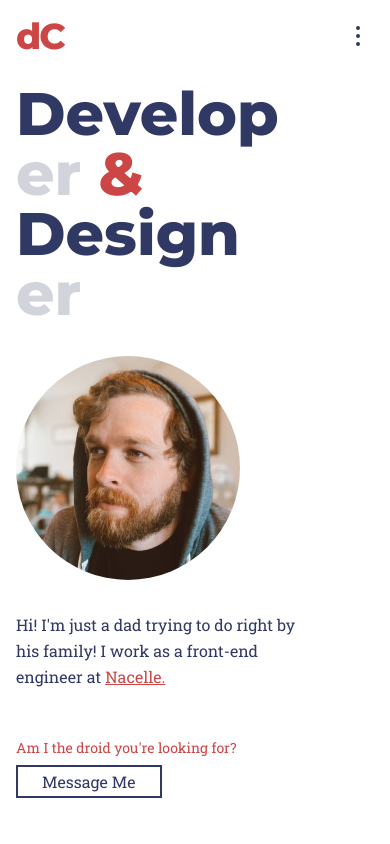
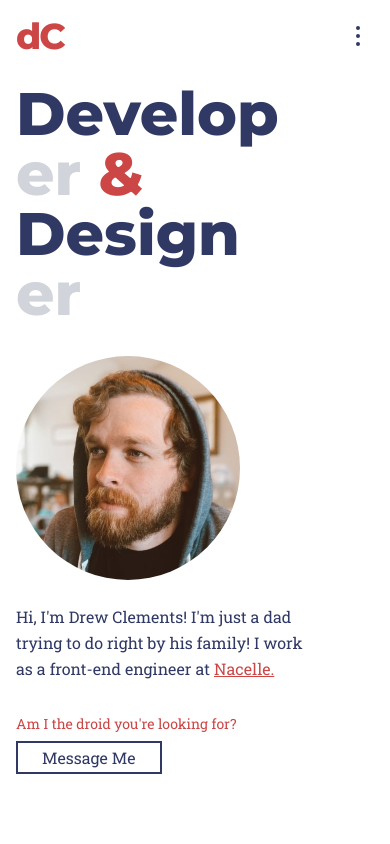
Before and after one commit to drewclem/drewclem.github.io, a SvelteKit app: page / in a window 390 px wide. Shown: the top 844 px of the page. Built offline with nearby package versions, Linux system fonts and the light colour scheme.

Commit message:
mobile nav working

```diff
--- a/package.json
+++ b/package.json
@@ -25,5 +25,8 @@
 		"typescript": "^4.7.4",
 		"vite": "^3.0.4"
 	},
-	"type": "module"
+	"type": "module",
+	"dependencies": {
+		"wicg-inert": "^3.1.2"
+	}
 }
--- a/src/lib/header.svelte
+++ b/src/lib/header.svelte
@@ -1,11 +1,26 @@
 <script>
   import NavItem from '$lib/nav-item.svelte'
+	import {isMobileNavOpen} from './../store.js'
 
-	let isMobileNavOpen = false
+	export /**
+					* @type {any}
+					*/
+					let isNavOpen
 
+					/**
+					 * @param {boolean} data
+					 */
 	function toggleNav(data) {
-		isMobileNavOpen = data
+		const mainEl = document.querySelector('#main')
+		isMobileNavOpen.update(value => data)
+
+		if(data) {
+			mainEl?.setAttribute('inert', 'true')
+		} else {
+			mainEl?.removeAttribute('inert')
+		}
 	}
+
 </script>
 
 <header
@@ -43,6 +58,7 @@
 			>
 
 			<button on:click={() => toggleNav(true)} type="button">
+				<span class="sr-only">Open mobile menu</span>
 				<svg
 					xmlns="http://www.w3.org/2000/svg"
 					viewBox="0 0 24 24"
@@ -59,14 +75,15 @@
 		</div>
 
 		<nav
-			class={`${isMobileNavOpen ? 'translate-x-0' : 'translate-x-full'} transition duration-150 ease-in-out absolute right-0 top-0 w-full h-screen z-50 flex`}
+			class={`${isNavOpen ? 'translate-x-0' : 'translate-x-full'} transition duration-150 ease-in-out absolute right-0 top-0 w-full h-screen z-50 flex`}
 		>
-			<div>
+			<div on:click={() => toggleNav(false)}>
 				<button
 					class="bg-white drop-shadow-md mr-4 h-12 w-12 ml-4 mt-4 flex justify-center items-center rounded-full"
 					on:click={() => toggleNav(false)}
 					type="button"
 				>
+					<span class="sr-only">Close mobile menu</span>
 					<svg
 						xmlns="http://www.w3.org/2000/svg"
 						fill="none"
@@ -93,8 +110,7 @@
 			</ul>
 		</nav>
 		<div
-			class={`${isMobileNavOpen ? 'opacity-50 inset-0' : 'opacity-0'} bg-black absolute h-screen pointer-events-none transition duration-150 ease-in-out z-10`}
-			on:click={() => toggleNav(false)}
+			class={`${isNavOpen ? 'opacity-50 inset-0' : 'opacity-0'} bg-black absolute h-screen pointer-events-none transition duration-150 ease-in-out z-10`}
 		/>
 	</div>
 </header>
--- a/src/routes/+layout.svelte
+++ b/src/routes/+layout.svelte
@@ -1,12 +1,33 @@
 <script>
   import '../app.css'
   import Header from '$lib/header.svelte'
+	import "wicg-inert"
+
+	import { isMobileNavOpen } from './../store.js'
+
+	/**
+	* @type {boolean}
+	*/
+	let isNavOpen;
+
+	const unsubscribe = isMobileNavOpen.subscribe(value => {
+		isNavOpen = value
+	})
+
+	const handleKeydown = (/** @type {{ key: string; }} */ e) => {
+		if (e.key === 'Escape' && isNavOpen) {
+			isMobileNavOpen.update(value => false)
+		}
+	}
+
+
 </script>
 
-<div class="text-blue-900 font-body overflow-x-hidden">
-	<Header />
+<svelte:window on:keydown={handleKeydown} />
 
-	<main class="md:ml-48 px-4 mt-24 lg:mt-20 lg:px-0 pb-32">
+<div class={`${isNavOpen ? 'h-screen' : ''} text-blue-900 font-body overflow-x-hidden`}>
+	<Header {isNavOpen} />
+	<main id="main" class="md:ml-48 px-4 mt-24 lg:mt-20 lg:px-0 pb-32">
 		<div class="w-full max-w-3xl mx-auto">
 			<slot />
 		</div>
--- a/src/routes/+page.svelte
+++ b/src/routes/+page.svelte
@@ -25,7 +25,7 @@
 						</span>
 					</h1>
 
-					<div class="md:hidden block w-3/4 mb-8">
+					<div class="md:hidden block w-3/4 mb-6">
 						<div class="rounded-full overflow-hidden">
 							<img
 								src={imgSrc}
@@ -37,7 +37,8 @@
 					</div>
 
 					<p class="leading-relaxed text-blue-900 md:w-4/5">
-						Hi! I'm just a dad trying to do right by his family! I work as a front-end engineer at
+						Hi<span class="lg:hidden">, I'm Drew Clements</span>! I'm just a dad trying to do right
+						by his family! I work as a front-end engineer at
 
 						<a
 							class="text-red-500 underline"
@@ -61,7 +62,7 @@
 			</div>
 		</div>
 
-		<p class="mt-12 mb-3 text-sm text-red-500">Am I the droid you're looking for?</p>
+		<p class="mt-8 lg:mt-12 mb-3 text-sm text-red-500">Am I the droid you're looking for?</p>
 		<a href="/contact" class="btn no-underline">Message Me</a>
 	</section>
 
--- /dev/null
+++ b/src/store.js
@@ -0,0 +1,3 @@
+import { writable } from 'svelte/store'
+
+export const isMobileNavOpen = writable(false)
```
Also changed, not shown: 1 other file (tests, documents, lock files or other folders).
